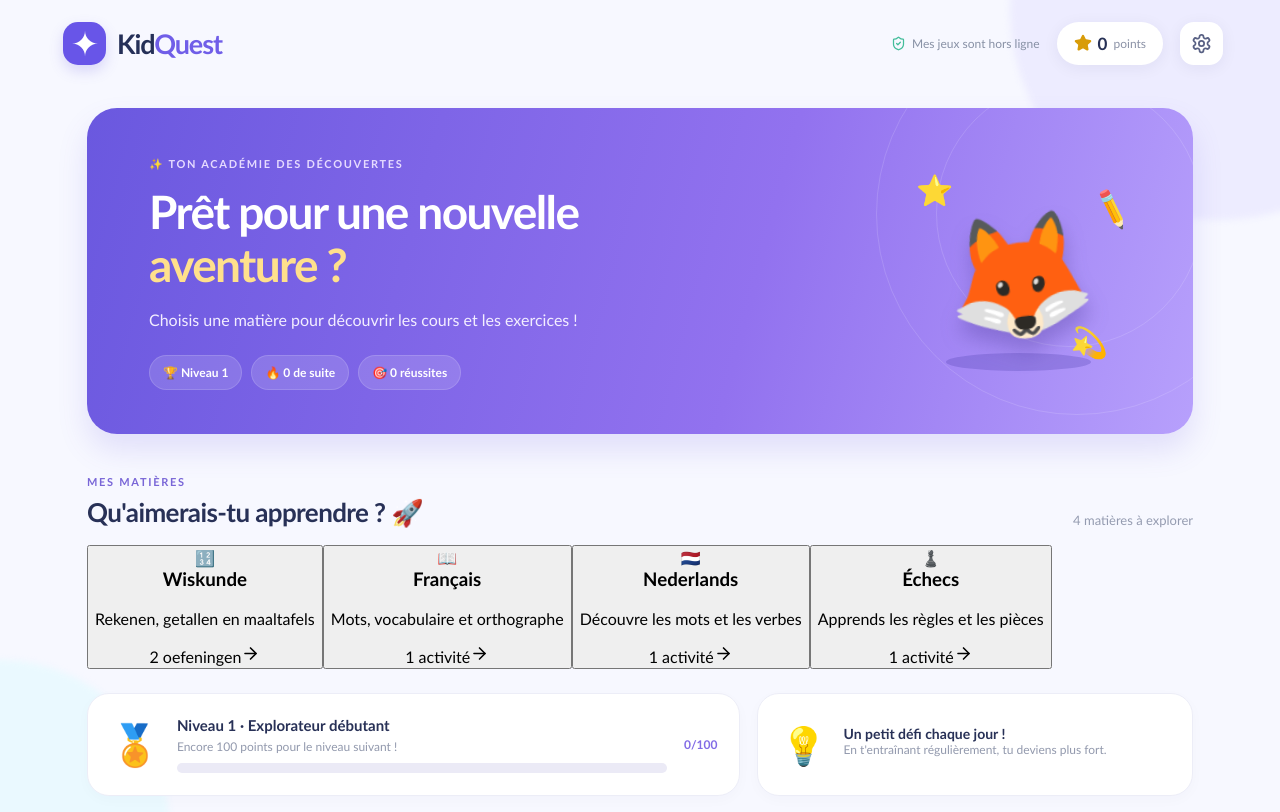
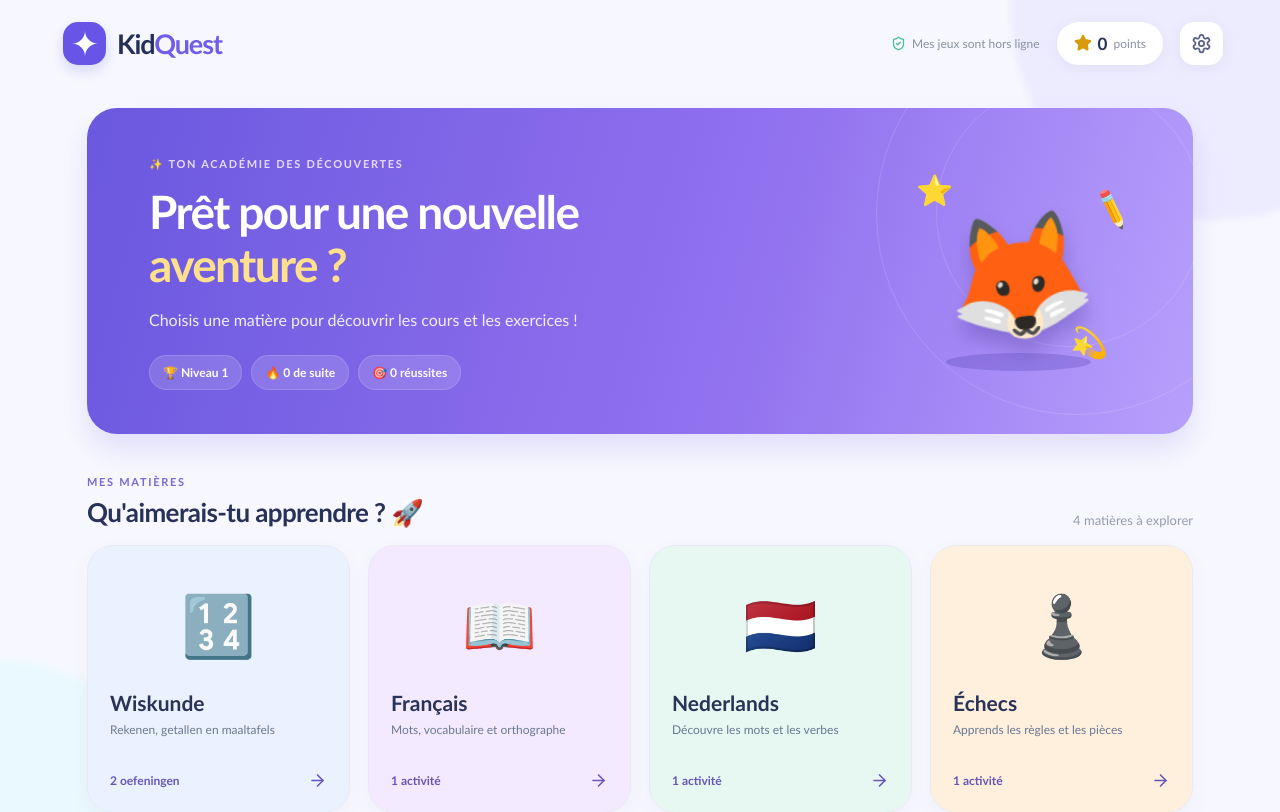
Before and after one commit to simplifyforme/kidquest, a React (Vite) app: page / in a window 1280 px wide. Shown: the top 812 px of the page. Built offline with nearby package versions, Linux system fonts and the light colour scheme.

Commit message:
style: create child-friendly subject category cards and organized activity lists

```diff
--- a/src/styles.css
+++ b/src/styles.css
@@ -83,3 +83,42 @@
 .chess-3d-help{font-size:11px;color:#776b96;line-height:1.65;margin:11px 0}
 .chess-3d-warning{background:#fff4db;border:1px solid #eed194;color:#785b29;padding:11px;border-radius:11px;font-size:12px}
 @media(max-width:620px){.cartoon-3d-viewport{min-height:280px}.chess-view-switch button{font-size:11px;padding:8px}.chess-camera-controls button{font-size:10px}}
+
+
+/* KidQuest 0.5 — category-first content library and multilingual mathematics */
+.category-grid{display:grid;grid-template-columns:repeat(4,minmax(0,1fr));gap:18px}
+.category-card{min-height:268px;display:flex;flex-direction:column;align-items:flex-start;text-align:left;border:1px solid #e9e9f5;border-radius:26px;padding:22px;color:#293257;box-shadow:0 8px 22px #3539680b;transition:transform .18s,box-shadow .18s}
+.category-card:hover{transform:translateY(-5px);box-shadow:0 16px 30px #3539681b}
+.category-card.math,.category-hero.math,.catalog-activity-card.math{background:#eaf2ff}
+.category-card.french,.category-hero.french,.catalog-activity-card.french{background:#f3eaff}
+.category-card.dutch,.category-hero.dutch,.catalog-activity-card.dutch{background:#e6f8f1}
+.category-card.chess,.category-hero.chess,.catalog-activity-card.chess{background:#fff0de}
+.category-emoji{display:grid;place-items:center;font-size:60px;flex:1;width:100%;min-height:100px}
+.category-card h3{font-size:21px;margin:8px 0 6px}.category-card p{font-size:12px;color:#6b7893;line-height:1.45;min-height:36px;margin-bottom:14px}
+.category-footer{margin-top:auto;width:100%;display:flex;justify-content:space-between;align-items:center;color:#6755ba;font-weight:900;font-size:12px}
+.catalog-page{max-width:1040px;margin:0 auto}
+.category-hero{display:flex;align-items:center;gap:26px;border-radius:29px;border:1px solid #dfe0f1;padding:32px 42px;margin:11px 0 34px}
+.category-hero-emoji{font-size:80px;line-height:1.2;filter:drop-shadow(0 7px 6px #6553a522)}
+.category-hero h1{margin:7px 0;font-size:clamp(28px,4vw,43px)}
+.category-hero p{font-size:15px;color:#66728f;margin:8px 0}
+.category-hero-count{display:inline-flex;background:#ffffffb7;padding:8px 14px;border-radius:30px;font-size:12px;color:#66549f;font-weight:900}
+.catalog-section{margin-top:27px}
+.catalog-section h2{font-size:23px;margin-bottom:18px}
+.catalog-activity-grid{display:grid;grid-template-columns:repeat(2,minmax(0,1fr));gap:16px}
+.catalog-activity-card{min-height:147px;display:flex;align-items:center;gap:17px;text-align:left;border:1px solid #e8e8f3;border-radius:22px;background:white;color:#2a3155;padding:19px 20px;box-shadow:0 7px 19px #363e690a;transition:transform .18s}
+.catalog-activity-card.course{background:#fff0dc}
+.catalog-activity-card:hover{transform:translateY(-3px);box-shadow:0 14px 28px #34386018}
+.catalog-entry-emoji{font-size:40px;display:grid;place-items:center;flex:0 0 66px;width:66px;height:76px;border-radius:16px;background:#ffffffa6}
+.catalog-activity-card>div{min-width:0;flex:1}
+.catalog-type{font-size:10px;font-weight:900;letter-spacing:1px;color:#7463af}
+.catalog-activity-card h3{font-size:17px;margin:7px 0}
+.catalog-activity-card p{font-size:12px;color:#737a94;line-height:1.45;margin:0}
+.catalog-activity-card>svg{flex-shrink:0;color:#7166a3}
+.recent-section{margin-top:28px;display:flex;flex-direction:column;gap:12px}
+.recent-card{display:flex;align-items:center;gap:16px;text-align:left;width:100%;border-radius:19px;border:1px solid #ddd8f9;background:#f3f0ff;padding:15px 21px;color:#40386a}
+.recent-card:hover{background:#eae5ff}
+.recent-emoji{font-size:30px}
+.recent-card>span:nth-child(2){flex:1;display:flex;flex-direction:column;gap:3px}
+.recent-card b{font-size:15px}.recent-card small{font-size:12px;color:#83789c}
+@media(max-width:950px){.category-grid{grid-template-columns:repeat(2,minmax(0,1fr))}.catalog-activity-grid{grid-template-columns:1fr}.category-hero{padding:26px}}
+@media(max-width:590px){.category-grid{gap:11px}.category-card{padding:14px;min-height:222px;border-radius:20px}.category-emoji{font-size:45px;min-height:72px}.category-card h3{font-size:17px}.category-card p{font-size:11px}.category-hero{padding:18px;gap:13px}.category-hero-emoji{font-size:54px}.category-hero h1{font-size:27px}.catalog-activity-card{padding:13px;gap:10px;min-height:126px}.catalog-entry-emoji{flex-basis:55px;width:55px;height:65px;font-size:30px}.catalog-activity-card h3{font-size:15px}.catalog-section h2{font-size:20px}}
```
